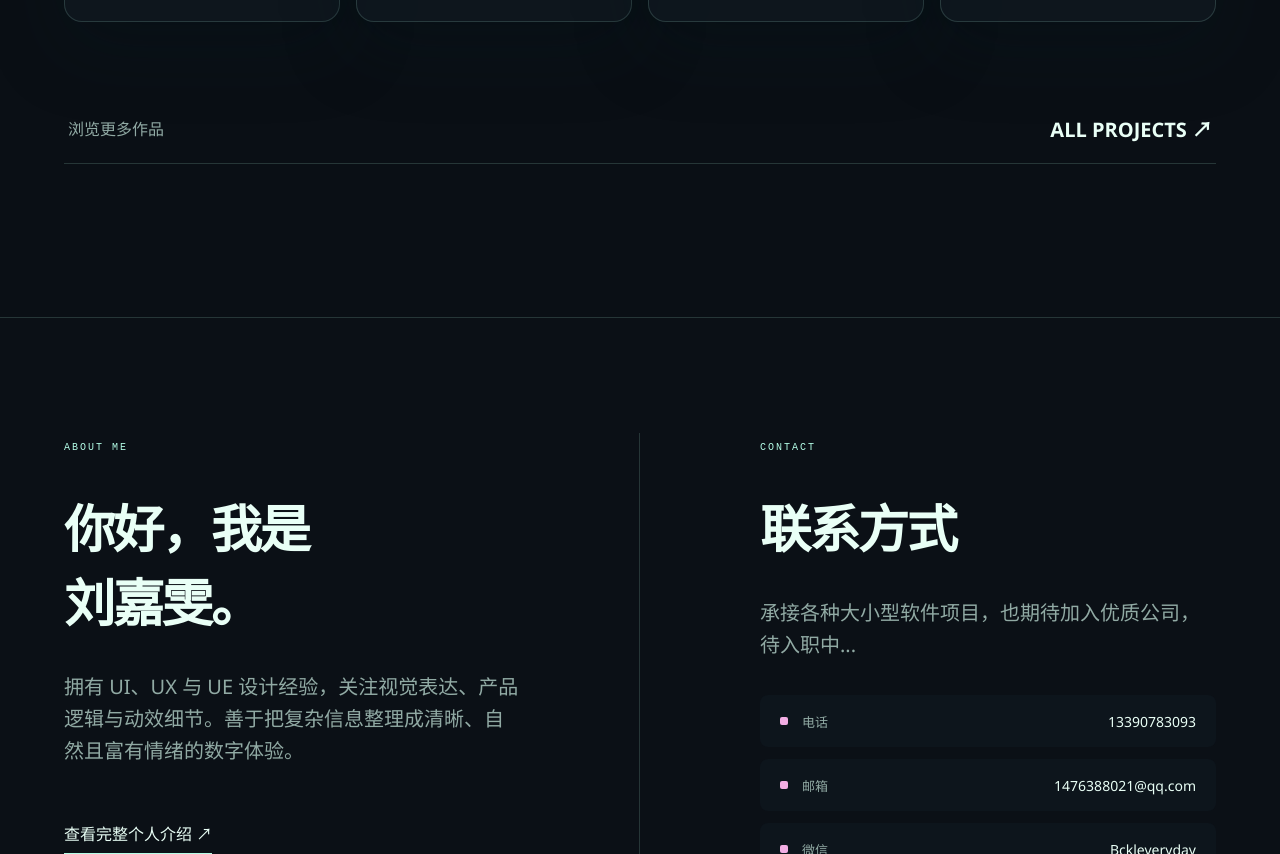
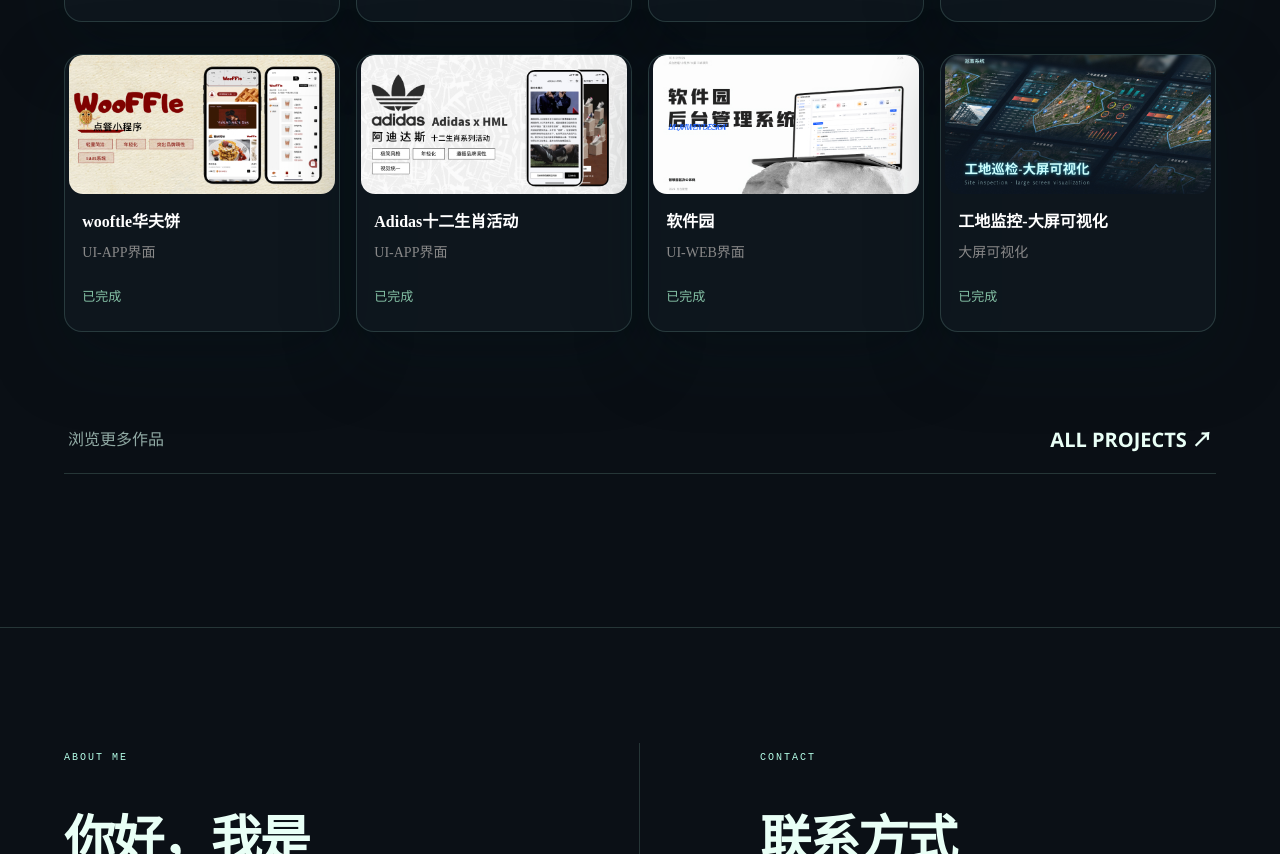
Before and after one commit to Q1476388021/portfolio, a plain HTML site: page index.html in a window 1280 px wide. Shown: the part 1516-2370 px from the top of the page. Drawn offline with Linux system fonts and the light colour scheme.

Commit message:
首页作品列表改为两排，一排4个共8个作品

```diff
--- a/index.html
+++ b/index.html
@@ -402,6 +402,46 @@
             <span class="work-status" data-lang-key="status-developing">开发中</span>
           </div>
         </a>
+        <a href="works/wooftle.html" class="work-item">
+          <div class="work-image">
+            <img src="assets/华夫饼.jpg" alt="wooftle华夫饼">
+          </div>
+          <div class="work-info">
+            <h3 class="work-title" data-lang-key="work-wooftle">wooftle华夫饼</h3>
+            <p class="work-category" data-lang-key="category-app">UI-APP界面</p>
+            <span class="work-status" data-lang-key="status-completed">已完成</span>
+          </div>
+        </a>
+        <a href="works/adidas.html" class="work-item">
+          <div class="work-image">
+            <img src="assets/阿迪达斯.png" alt="Adidas十二生肖活动">
+          </div>
+          <div class="work-info">
+            <h3 class="work-title" data-lang-key="work-adidas">Adidas十二生肖活动</h3>
+            <p class="work-category" data-lang-key="category-app">UI-APP界面</p>
+            <span class="work-status" data-lang-key="status-completed">已完成</span>
+          </div>
+        </a>
+        <a href="works/software.html" class="work-item">
+          <div class="work-image">
+            <img src="assets/软件园.jpg" alt="软件园">
+          </div>
+          <div class="work-info">
+            <h3 class="work-title" data-lang-key="work-software">软件园</h3>
+            <p class="work-category" data-lang-key="category-web">UI-WEB界面</p>
+            <span class="work-status" data-lang-key="status-completed">已完成</span>
+          </div>
+        </a>
+        <a href="works/construction.html" class="work-item">
+          <div class="work-image">
+            <img src="assets/工地.jpg" alt="工地监控-大屏可视化">
+          </div>
+          <div class="work-info">
+            <h3 class="work-title" data-lang-key="work-construction">工地监控-大屏可视化</h3>
+            <p class="work-category" data-lang-key="category-large">UX-大屏可视化</p>
+            <span class="work-status" data-lang-key="status-completed">已完成</span>
+          </div>
+        </a>
       </div>
       <a class="more-works magnetic" href="zuopin.html"><span data-lang-key="more-works">浏览更多作品</span><b>ALL PROJECTS ↗</b></a>
     </section>
```
